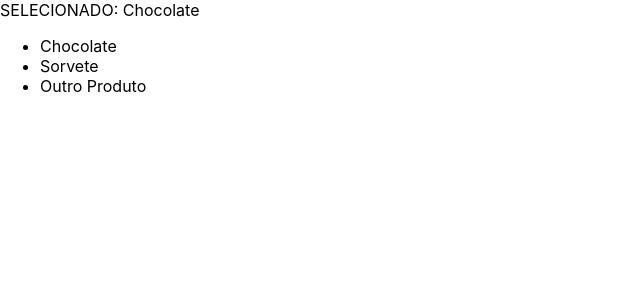
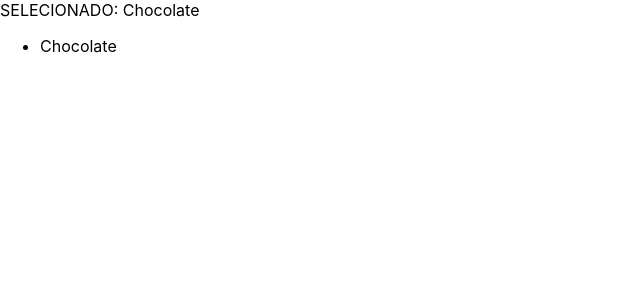
Before and after one commit to treinaweb/treinaweb-nextjs-aplicacoes-dinamicas, a Next.js app: page /produtos/123 in a window 1280 px wide. Shown: the top 300 px of the page, without its empty margins (0-640 px from the left). Built offline with nearby package versions, Linux system fonts and the light colour scheme.

Commit message:
aula-04-07

```diff
--- a/pages/produtos/[produtoId].tsx
+++ b/pages/produtos/[produtoId].tsx
@@ -11,9 +11,9 @@ export async function getStaticPaths() {
     return {
         paths: [
             { params: { produtoId: '123' } },
-            { params: { produtoId: '456' } },
+            // { params: { produtoId: '456' } },
         ],
-        fallback: true,
+        fallback: 'blocking',
     };
 }
 
@@ -24,8 +24,6 @@ export async function getStaticProps(context: GetStaticPropsContext) {
         { id: '123', nome: 'Chocolate' },
         { id: '456', nome: 'Sorvete' },
     ];
-
-    console.log('getStaticProps', id);
 
     if (id) {
         const produto = listaProdutos.find((produto) => produto.id === id);
@@ -57,16 +55,11 @@ export default function Categoria({ produto = { nome: '' } }) {
                         <a>Chocolate</a>
                     </Link>
                 </li>
-                <li>
+                {/* <li>
                     <Link href="/produtos/456">
                         <a>Sorvete</a>
                     </Link>
-                </li>
-                <li>
-                    <Link href="/produtos/555">
-                        <a>Outro Produto</a>
-                    </Link>
-                </li>
+                </li> */}
             </ul>
         </div>
     );
```
